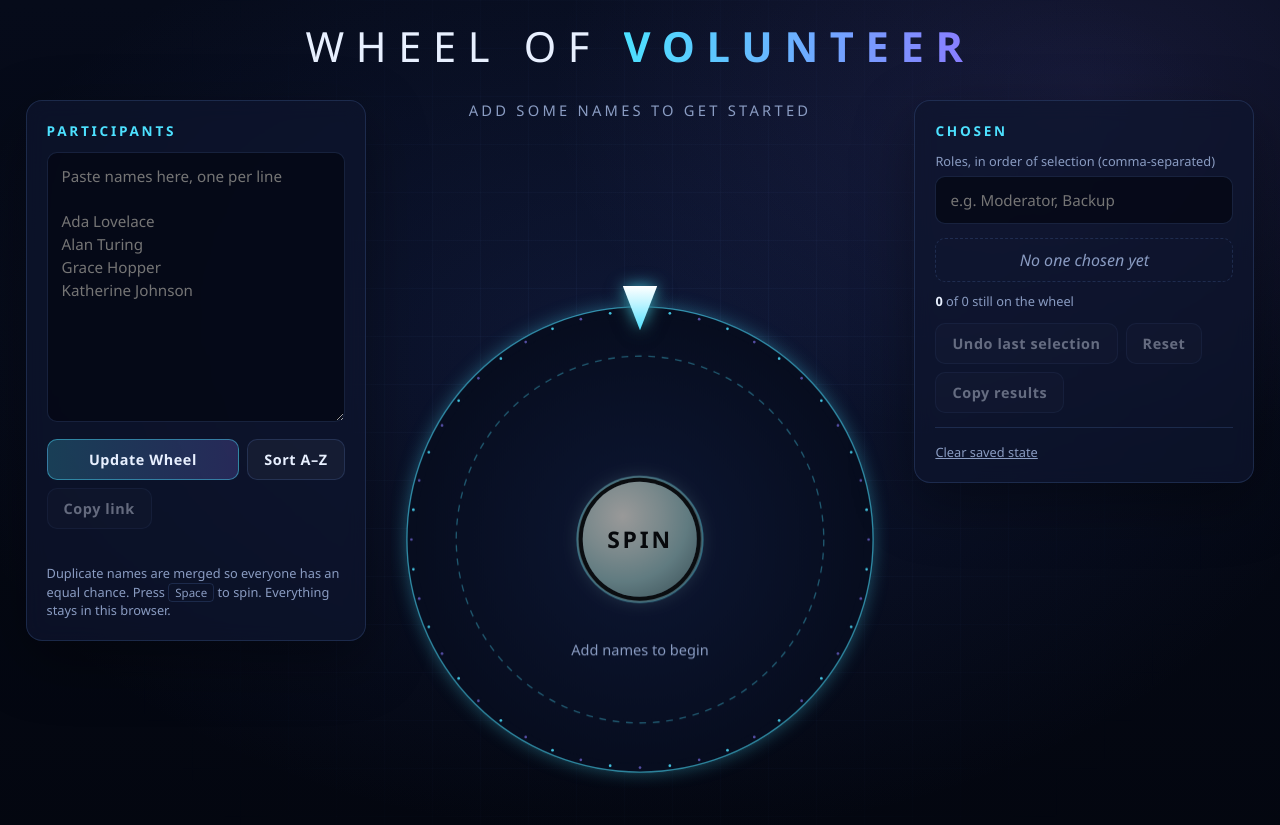
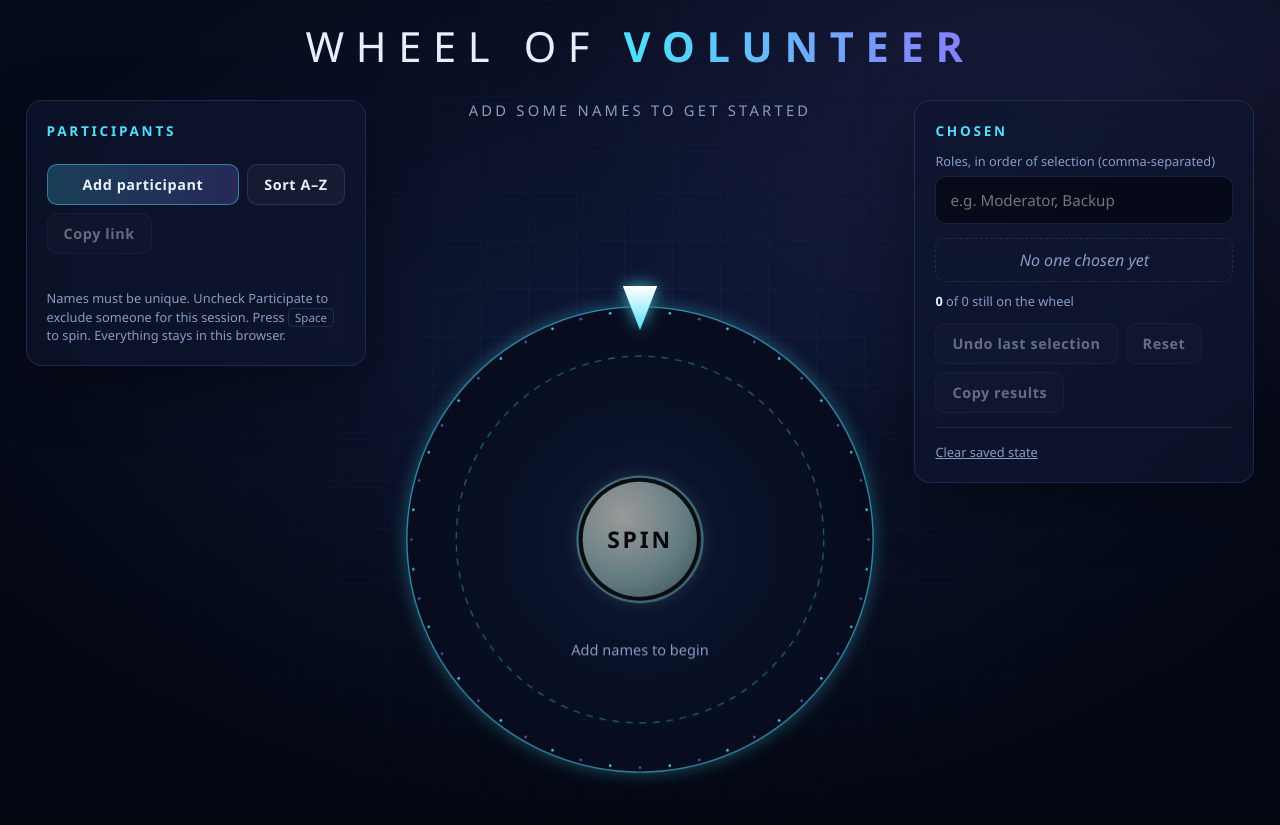
Before and after one commit to dapplo/dapplo.github.io, a Jekyll site: the page tools/WheelOfVolunteer.html, which Jekyll copies as it is, in a window 1280 px wide. Shown: the top 825 px of the page. Built offline with Jekyll 4.4.1, drawn with Linux system fonts in a browser that asks for light colours; part of the change alters nothing that is shown.

Commit message:
Add editable volunteer rows and participation controls
Co-authored-by: copilot-swe-agent[bot] <198982749+Copilot@users.noreply.github.com>

```diff
--- a/tools/WheelOfVolunteer.html
+++ b/tools/WheelOfVolunteer.html
@@ -113,9 +113,8 @@
     color: var(--accent);
   }
 
-  textarea, .text-input {
+  .text-input {
     width: 100%;
-    resize: vertical;
     padding: 12px 14px;
     border: 1px solid var(--border);
     border-radius: 10px;
@@ -126,7 +125,11 @@
     line-height: 1.5;
   }
 
-  textarea { min-height: clamp(160px, 30vh, 480px); }
+  .participant-list { display: grid; gap: 8px; }
+  .participant-row { display: flex; align-items: center; gap: 8px; }
+  .participant-row .text-input { flex: 1; min-width: 0; }
+  .participate-label { display: flex; align-items: center; gap: 4px; color: var(--muted); font-size: 0.8rem; }
+  .remove-participant { padding: 8px 12px; font-size: 1.2rem; }
 
   .field-label {
     display: block;
@@ -137,7 +140,7 @@
 
   .roles-field { margin-bottom: 14px; }
 
-  textarea:focus, .text-input:focus {
+  .text-input:focus {
     outline: none;
     border-color: var(--accent);
     box-shadow: 0 0 0 3px rgba(77, 225, 255, 0.15);
@@ -461,17 +464,15 @@
 <main class="layout">
   <section class="panel" aria-labelledby="participants-title">
     <h2 id="participants-title">Participants</h2>
-    <label for="names-input" class="visually-hidden">Participant names, one per line</label>
-    <textarea id="names-input" spellcheck="false"
-      placeholder="Paste names here, one per line&#10;&#10;Ada Lovelace&#10;Alan Turing&#10;Grace Hopper&#10;Katherine Johnson"></textarea>
+    <div id="participant-list" class="participant-list"></div>
     <div class="row">
-      <button type="button" class="btn btn-primary" id="update-btn">Update Wheel</button>
+      <button type="button" class="btn btn-primary" id="add-btn">Add participant</button>
       <button type="button" class="btn" id="sort-btn">Sort A–Z</button>
       <button type="button" class="btn" id="share-btn" title="Copy a link that opens this page with the current names and roles">Copy link</button>
     </div>
     <p class="status" id="status" role="status"></p>
     <p class="hint">
-      Duplicate names are merged so everyone has an equal chance.
+      Names must be unique. Uncheck Participate to exclude someone for this session.
       Press <kbd>Space</kbd> to spin.
       Everything stays in this browser.
     </p>
@@ -523,8 +524,8 @@
   const reducedMotion = window.matchMedia('(prefers-reduced-motion: reduce)');
 
   const els = {
-    names: document.getElementById('names-input'),
-    update: document.getElementById('update-btn'),
+    participantList: document.getElementById('participant-list'),
+    add: document.getElementById('add-btn'),
     sort: document.getElementById('sort-btn'),
     share: document.getElementById('share-btn'),
     roles: document.getElementById('roles-input'),
@@ -549,7 +550,7 @@
 
   // Persisted state. Names are unique (case-insensitive), so they double as ids.
   // roles[i] is the role given to the (i+1)-th chosen person.
-  const state = { participants: [], chosen: [], roles: [] };
+  const state = { participants: [], chosen: [], roles: [], excluded: [] };
 
   // View state
   let wheelNames = [];      // names currently drawn on the wheel
@@ -605,7 +606,8 @@
 
   function remainingNames() {
     const chosen = new Set(state.chosen);
-    return state.participants.filter(name => !chosen.has(name));
+    const excluded = new Set(state.excluded);
+    return state.participants.filter(name => !chosen.has(name) && !excluded.has(name));
   }
 
   // Reads #names=...&roles=... (or the same as query string); values separated by newlines, commas or semicolons.
@@ -644,6 +646,7 @@
         const known = new Set(state.participants);
         state.chosen = data.chosen.filter(n => known.has(n));
         if (Array.isArray(data.roles)) state.roles = data.roles.filter(r => typeof r === 'string');
+        if (Array.isArray(data.excluded)) state.excluded = [...new Set(data.excluded.filter(n => known.has(n)))];
       }
     } catch {
       // Ignore corrupt or inaccessible storage.
@@ -727,7 +730,9 @@
     g.textAlign = 'center';
     g.textBaseline = 'middle';
     g.font = `500 ${r * 0.065}px ${FONT}`;
-    const message = state.participants.length ? 'Everyone has been chosen' : 'Add names to begin';
+    const message = !state.participants.length ? 'Add names to begin'
+      : state.participants.length === state.excluded.length ? 'No participants enabled'
+      : 'Everyone has been chosen';
     g.fillText(message, 0, r * 0.5);
   }
 
@@ -1078,7 +1083,7 @@
   }
 
   function updateStats() {
-    const total = state.participants.length;
+    const total = state.participants.length - state.excluded.length;
     const left = remainingNames().length;
     els.stats.innerHTML = '';
     const strong = document.createElement('strong');
@@ -1091,14 +1096,16 @@
     const hasChosen = state.chosen.length > 0;
     els.spin.disabled = spinning || !hasRemaining;
     els.spin.classList.toggle('busy', spinning);
-    els.update.disabled = spinning;
+    els.add.disabled = spinning;
     els.sort.disabled = spinning;
     els.share.disabled = spinning || !state.participants.length;
     els.copyResults.disabled = !hasChosen;
     els.undo.disabled = spinning || !hasChosen;
     els.reset.disabled = spinning || !hasChosen;
     els.clear.disabled = spinning;
-    els.names.readOnly = spinning;
+    els.participantList.querySelectorAll('input, button').forEach(control => {
+      control.disabled = spinning || (control.type === 'checkbox' && !control.dataset.name);
+    });
   }
 
   // Rebuild the wheel from the current state (drops any winner highlight).
@@ -1114,27 +1121,92 @@
 
   // ---------- Actions ----------
 
-  function updateFromTextarea() {
-    if (spinning) return;
-    const { names, duplicates } = parseNames(els.names.value);
-    state.participants = names;
-    const known = new Set(names);
-    state.chosen = state.chosen.filter(n => known.has(n));
+  function participantsChanged() {
     save();
-    els.names.value = names.join('\n');
     refreshWheel();
-    setResult(names.length ? 'Press SPIN to choose a volunteer' : 'Add some names to get started', '');
-    let message = `${names.length} ${names.length === 1 ? 'name' : 'names'} on the wheel.`;
-    if (duplicates) message += ` ${duplicates} duplicate${duplicates === 1 ? '' : 's'} removed.`;
-    setStatus(message);
+    setResult(state.participants.length ? 'Press SPIN to choose a volunteer' : 'Add some names to get started', '');
+  }
+
+  function addParticipantRow(initialName = '') {
+    let name = initialName;
+    const row = document.createElement('div');
+    row.className = 'participant-row';
+    const input = document.createElement('input');
+    input.type = 'text';
+    input.className = 'text-input';
+    input.spellcheck = false;
+    input.placeholder = 'Participant name';
+    input.setAttribute('aria-label', 'Participant name');
+    input.value = name;
+    const label = document.createElement('label');
+    label.className = 'participate-label';
+    const checkbox = document.createElement('input');
+    checkbox.type = 'checkbox';
+    checkbox.checked = !state.excluded.includes(name);
+    checkbox.dataset.name = name;
+    checkbox.disabled = !name;
+    label.append(checkbox, 'Participate');
+    const remove = document.createElement('button');
+    remove.type = 'button';
+    remove.className = 'btn remove-participant';
+    remove.textContent = '×';
+    const updateLabels = () => {
+      checkbox.setAttribute('aria-label', `Participate: ${name || 'new participant'}`);
+      remove.setAttribute('aria-label', `Remove ${name || 'new participant'}`);
+    };
+    updateLabels();
+    input.addEventListener('change', () => {
+      const newName = input.value.trim().replace(/\s+/g, ' ');
+      if (!newName || state.participants.some(n => n !== name && n.toLocaleLowerCase() === newName.toLocaleLowerCase())) {
+        input.value = name;
+        if (newName) setStatus('Names must be unique.');
+        return;
+      }
+      if (name) {
+        state.participants[state.participants.indexOf(name)] = newName;
+        state.chosen = state.chosen.map(n => n === name ? newName : n);
+        state.excluded = state.excluded.map(n => n === name ? newName : n);
+      } else {
+        state.participants.push(newName);
+      }
+      name = newName;
+      input.value = name;
+      checkbox.dataset.name = name;
+      checkbox.disabled = false;
+      updateLabels();
+      setStatus('');
+      participantsChanged();
+    });
+    input.addEventListener('keydown', e => {
+      if (e.key === 'Enter') { e.preventDefault(); input.blur(); }
+    });
+    checkbox.addEventListener('change', () => {
+      state.excluded = state.excluded.filter(n => n !== name);
+      if (!checkbox.checked) state.excluded.push(name);
+      participantsChanged();
+    });
+    remove.addEventListener('click', () => {
+      state.participants = state.participants.filter(n => n !== name);
+      state.chosen = state.chosen.filter(n => n !== name);
+      state.excluded = state.excluded.filter(n => n !== name);
+      row.remove();
+      participantsChanged();
+    });
+    row.append(input, label, remove);
+    els.participantList.append(row);
+    return input;
+  }
+
+  function renderParticipants() {
+    els.participantList.replaceChildren();
+    state.participants.forEach(name => addParticipantRow(name));
   }
 
   function sortNames() {
     if (spinning) return;
-    const { names } = parseNames(els.names.value);
-    names.sort((a, b) => a.localeCompare(b, undefined, { sensitivity: 'base' }));
-    els.names.value = names.join('\n');
-    updateFromTextarea();
+    state.participants.sort((a, b) => a.localeCompare(b, undefined, { sensitivity: 'base' }));
+    renderParticipants();
+    participantsChanged();
   }
 
   function updateRoles() {
@@ -1171,7 +1243,8 @@
     state.participants = [];
     state.chosen = [];
     state.roles = [];
-    els.names.value = '';
+    state.excluded = [];
+    renderParticipants();
     els.roles.value = '';
     refreshWheel();
     setResult('Add some names to get started', '');
@@ -1222,16 +1295,17 @@
     if (fromUrl.names && fromUrl.names.length && !sameList(fromUrl.names, state.participants)) {
       state.participants = fromUrl.names;
       state.chosen = [];
+      state.excluded = [];
       setStatus(`Loaded ${fromUrl.names.length} names from the link.`);
     }
     if (fromUrl.roles) state.roles = fromUrl.roles;
     save();
 
-    els.names.value = state.participants.join('\n');
+    renderParticipants();
     els.roles.value = state.roles.join(', ');
     if (!state.participants.length) setResult('Add some names to get started', '');
 
-    els.update.addEventListener('click', updateFromTextarea);
+    els.add.addEventListener('click', () => addParticipantRow().focus());
     els.sort.addEventListener('click', sortNames);
     els.share.addEventListener('click', copyShareLink);
     els.roles.addEventListener('input', updateRoles);
@@ -1240,13 +1314,6 @@
     els.undo.addEventListener('click', undoLast);
     els.reset.addEventListener('click', resetAll);
     els.clear.addEventListener('click', clearSavedState);
-
-    els.names.addEventListener('keydown', e => {
-      if (e.key === 'Enter' && (e.ctrlKey || e.metaKey)) {
-        e.preventDefault();
-        updateFromTextarea();
-      }
-    });
 
     document.addEventListener('keydown', e => {
       if (e.code !== 'Space' || e.repeat) return;
```
